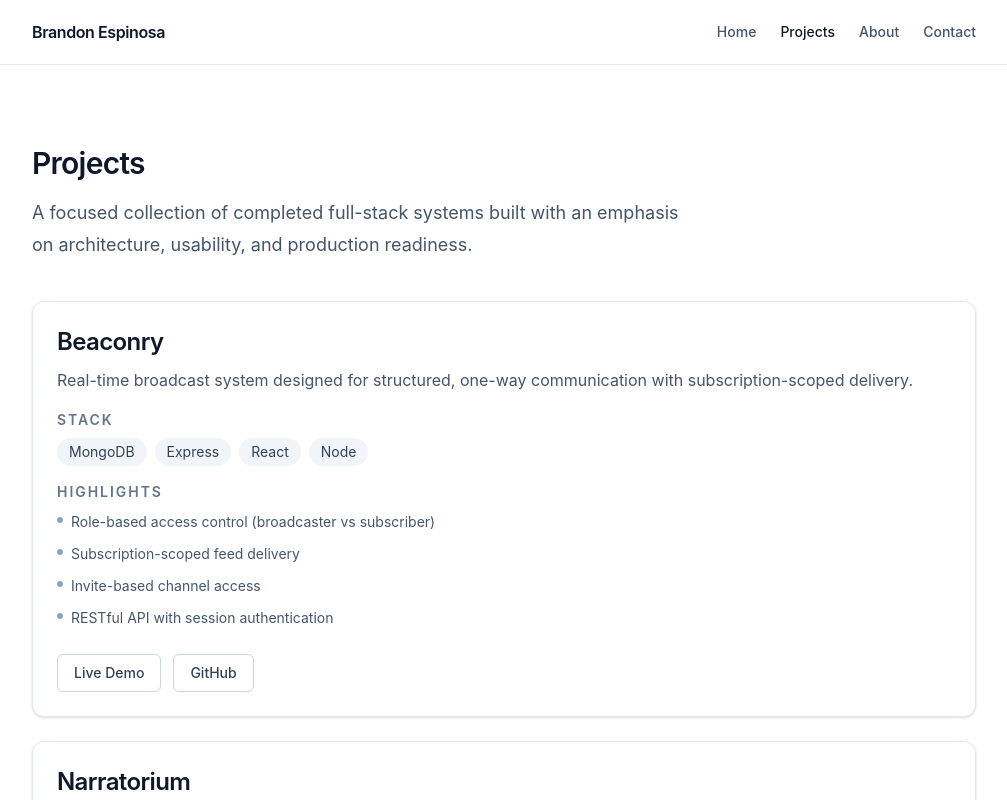
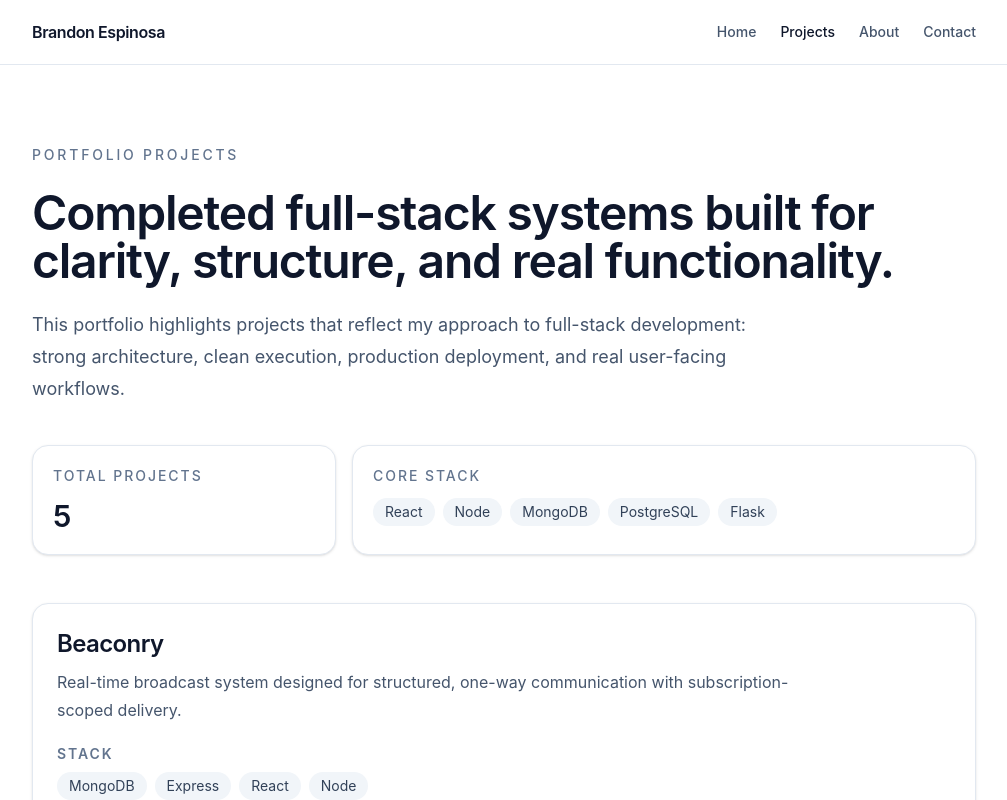
Before and after one commit to espinbrandon49/portfolio, a React (Vite) app: page /projects in a window 1280 px wide. Shown: the top 800 px of the page, without its empty margins (136-1143 px from the left). Built offline with nearby package versions, Linux system fonts and the light colour scheme.

Commit message:
Upgrade projects page presentation and card polish

```diff
--- a/src/components/ProjectCard.jsx
+++ b/src/components/ProjectCard.jsx
@@ -6,7 +6,7 @@ function LinkButton({ href, children }) {
       href={href}
       target="_blank"
       rel="noreferrer"
-      className="inline-flex items-center rounded-md border border-slate-300 px-4 py-2 text-sm font-medium text-slate-700 transition hover:border-slate-400 hover:text-slate-900"
+      className="inline-flex items-center rounded-md border border-slate-300 px-4 py-2 text-sm font-medium text-slate-700 transition hover:border-slate-400 hover:bg-slate-50 hover:text-slate-900"
     >
       {children}
     </a>
@@ -15,13 +15,13 @@ function LinkButton({ href, children }) {
 
 export default function ProjectCard({ project }) {
   return (
-    <article className="rounded-xl border border-slate-200 bg-white p-6 shadow-sm">
-      <div className="space-y-4">
+    <article className="rounded-2xl border border-slate-200 bg-white p-6 shadow-sm transition hover:-translate-y-0.5 hover:shadow-md">
+      <div className="space-y-5">
         <div className="space-y-2">
           <h2 className="text-2xl font-semibold tracking-tight text-slate-900">
             {project.name}
           </h2>
-          <p className="text-base leading-7 text-slate-600">
+          <p className="max-w-3xl text-base leading-7 text-slate-600">
             {project.description}
           </p>
         </div>
@@ -46,7 +46,7 @@ export default function ProjectCard({ project }) {
           <h3 className="mb-2 text-sm font-semibold uppercase tracking-[0.14em] text-slate-500">
             Highlights
           </h3>
-          <ul className="space-y-2 text-sm leading-6 text-slate-600">
+          <ul className="grid gap-2 text-sm leading-6 text-slate-600 sm:grid-cols-2">
             {project.highlights.map((highlight) => (
               <li key={highlight} className="flex gap-2">
                 <span className="mt-[0.45rem] h-1.5 w-1.5 rounded-full bg-slate-400" />
@@ -56,7 +56,7 @@ export default function ProjectCard({ project }) {
           </ul>
         </div>
 
-        <div className="flex flex-wrap gap-3 pt-2">
+        <div className="flex flex-wrap gap-3 pt-1">
           <LinkButton href={project.demo}>Live Demo</LinkButton>
           <LinkButton href={project.github}>GitHub</LinkButton>
         </div>
--- a/src/pages/Home.jsx
+++ b/src/pages/Home.jsx
@@ -10,12 +10,14 @@ export default function Home() {
     <main>
       <section className="py-20 sm:py-24">
         <Container>
+          <div className="grid gap-12 lg:grid-cols-2 lg:items-center">
+            {/* LEFT: TEXT */}
             <div className="space-y-6">
               <p className="text-sm font-medium uppercase tracking-[0.2em] text-slate-500">
                 Full-Stack Developer
               </p>
 
-            <h1 className="max-w-4xl text-4xl font-semibold tracking-tight text-slate-900 sm:text-5xl">
+              <h1 className="text-4xl font-semibold tracking-tight text-slate-900 sm:text-5xl lg:text-6xl">
                 Structured, production-ready systems built with clarity and
                 purpose.
               </h1>
@@ -39,6 +41,18 @@ export default function Home() {
                 >
                   Contact
                 </Link>
+              </div>
+            </div>
+
+            {/* RIGHT: BANNER IMAGE */}
+            <div className="relative">
+              <div className="overflow-hidden rounded-2xl border border-slate-200 shadow-md">
+                <img
+                  src="/banner.png"
+                  alt="Portfolio banner"
+                  className="w-full h-full object-cover transition duration-500 hover:scale-[1.02]"
+                />
+              </div>
             </div>
           </div>
         </Container>
--- a/src/pages/Projects.jsx
+++ b/src/pages/Projects.jsx
@@ -3,20 +3,57 @@ import ProjectCard from "../components/ProjectCard";
 import { projects } from "../data/projects";
 
 export default function Projects() {
+  const totalProjects = projects.length;
+  const primaryStack = ["React", "Node", "MongoDB", "PostgreSQL", "Flask"];
+
   return (
     <main className="py-20">
       <Container>
-        <section className="space-y-4">
-          <h1 className="text-3xl font-semibold tracking-tight text-slate-900">
-            Projects
+        <section className="space-y-6">
+          <p className="text-sm font-medium uppercase tracking-[0.2em] text-slate-500">
+            Portfolio Projects
+          </p>
+
+          <h1 className="max-w-4xl text-4xl font-semibold tracking-tight text-slate-900 sm:text-5xl">
+            Completed full-stack systems built for clarity, structure, and real
+            functionality.
           </h1>
-          <p className="max-w-2xl text-lg leading-8 text-slate-600">
-            A focused collection of completed full-stack systems built with an
-            emphasis on architecture, usability, and production readiness.
+
+          <p className="max-w-3xl text-lg leading-8 text-slate-600">
+            This portfolio highlights projects that reflect my approach to
+            full-stack development: strong architecture, clean execution,
+            production deployment, and real user-facing workflows.
           </p>
         </section>
 
-        <section className="mt-10 grid gap-6">
+        <section className="mt-10 grid gap-4 sm:grid-cols-2 lg:grid-cols-3">
+          <div className="rounded-2xl border border-slate-200 bg-white p-5 shadow-sm">
+            <p className="text-sm font-medium uppercase tracking-[0.14em] text-slate-500">
+              Total Projects
+            </p>
+            <p className="mt-3 text-3xl font-semibold tracking-tight text-slate-900">
+              {totalProjects}
+            </p>
+          </div>
+
+          <div className="rounded-2xl border border-slate-200 bg-white p-5 shadow-sm sm:col-span-2">
+            <p className="text-sm font-medium uppercase tracking-[0.14em] text-slate-500">
+              Core Stack
+            </p>
+            <div className="mt-3 flex flex-wrap gap-2">
+              {primaryStack.map((item) => (
+                <span
+                  key={item}
+                  className="rounded-full bg-slate-100 px-3 py-1 text-sm text-slate-700"
+                >
+                  {item}
+                </span>
+              ))}
+            </div>
+          </div>
+        </section>
+
+        <section className="mt-12 grid gap-8">
           {projects.map((project) => (
             <ProjectCard key={project.name} project={project} />
           ))}
```
Lines whose indentation alone changed are shown as unchanged.
